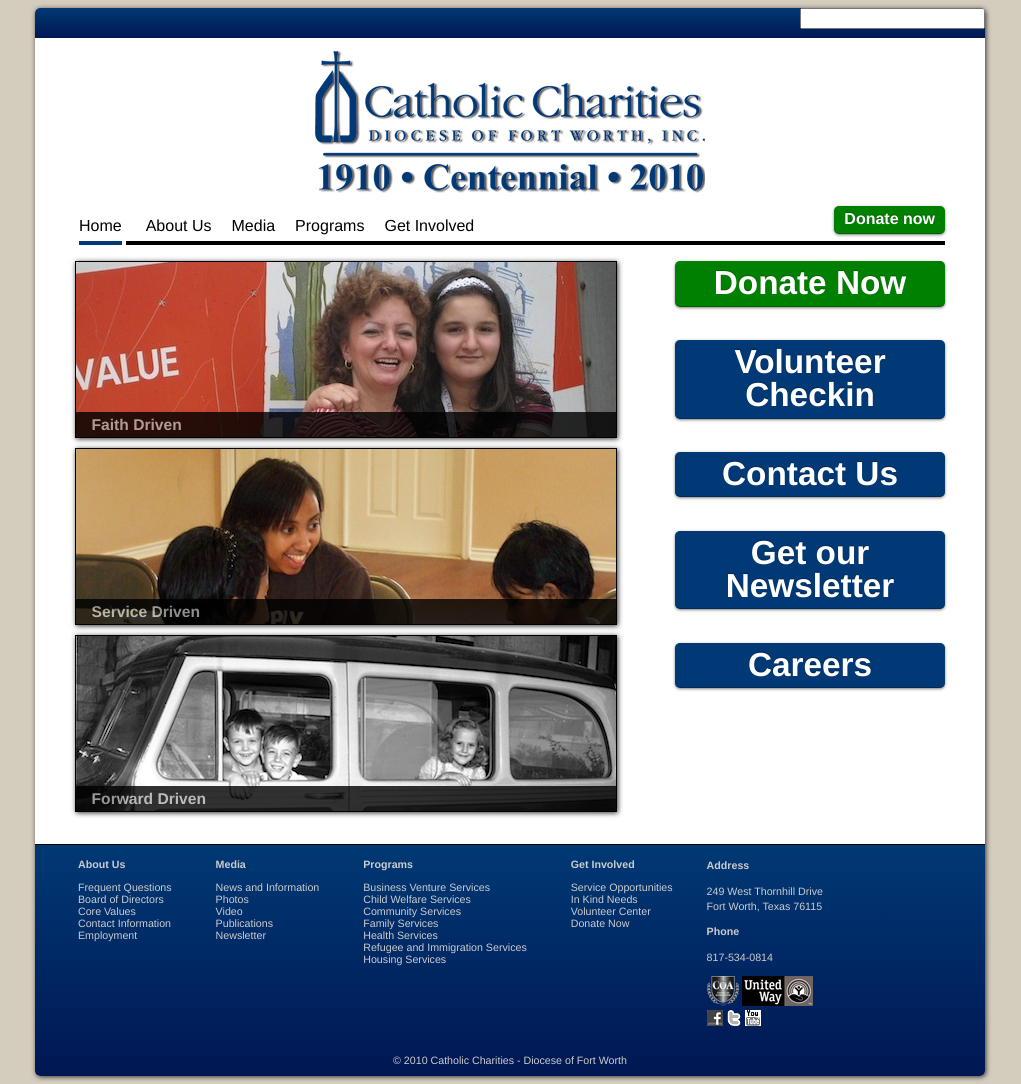
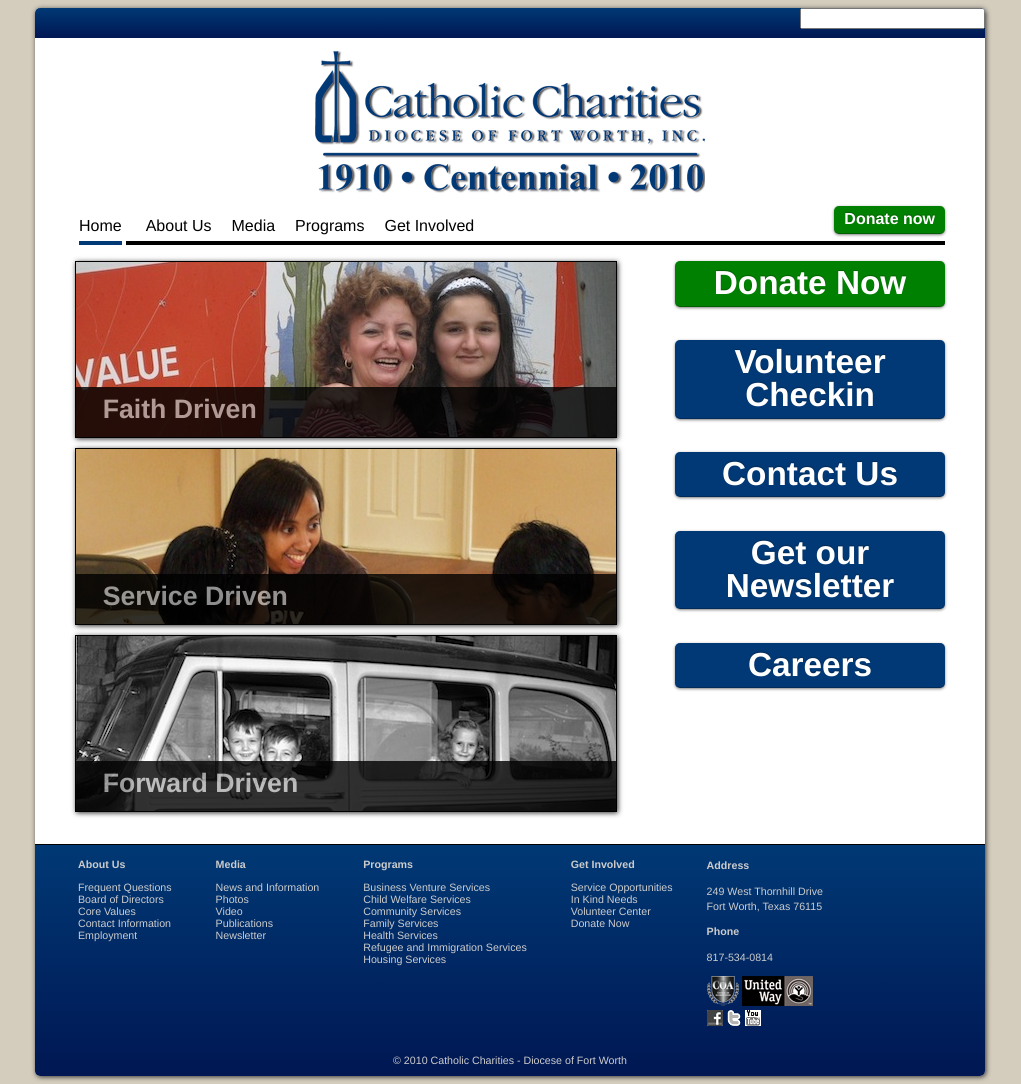
Before and after one commit to kientran/ccdofw-2010, a PHP site: page / in a window 1280 px wide. Shown: the whole page, without its empty margins (130-1151 px from the left). Run offline with PHP 8.4, Linux system fonts and the light colour scheme; some libraries are stand-ins or nearby versions.

Commit message:
Tweak Slider fonts

```diff
--- a/js/slider.js
+++ b/js/slider.js
@@ -2,8 +2,8 @@
 $(document).ready(function() {
     //Caption Sliding (Partially Hidden to Visible)
     $('.boxgrid.caption').hover(function(){
-      $(".cover", this).stop().animate({top:'100px'},{queue:false,duration:160});
+      $(".cover", this).stop().animate({top:'75px'},{queue:false,duration:160});
       }, function() {
-      $(".cover", this).stop().animate({top:'150px'},{queue:false,duration:160});
+      $(".cover", this).stop().animate({top:'125px'},{queue:false,duration:160});
     });
 });
--- a/src/screen.scss
+++ b/src/screen.scss
@@ -192,6 +192,7 @@ header {
   }
   h3 {
     color: #afafaf;
+    font-size: 2em;
     margin: 0.25em 1em;
   }
 }
@@ -206,7 +207,7 @@ header {
 }
 
 .caption .boxcaption {
-  top: 150px;
+  top: 125px;
   left: 0;
 }
 
--- a/stylesheets/screen.css
+++ b/stylesheets/screen.css
@@ -320,10 +320,11 @@ header navigation div#nav_donate {
 /* line 193, ../src/screen.scss */
 .boxgrid h3 {
   color: #afafaf;
+  font-size: 2em;
   margin: 0.25em 1em;
 }
 
-/* line 199, ../src/screen.scss */
+/* line 200, ../src/screen.scss */
 .boxcaption {
   float: left;
   position: absolute;
@@ -333,13 +334,13 @@ header navigation div#nav_donate {
   opacity: 0.8;
 }
 
-/* line 208, ../src/screen.scss */
+/* line 209, ../src/screen.scss */
 .caption .boxcaption {
-  top: 150px;
+  top: 125px;
   left: 0;
 }
 
-/* line 214, ../src/screen.scss */
+/* line 215, ../src/screen.scss */
 div#front_action a {
   text-align: center;
   font-size: 2.5em;
@@ -347,7 +348,7 @@ div#front_action a {
   margin-bottom: 1em;
 }
 
-/* line 222, ../src/screen.scss */
+/* line 223, ../src/screen.scss */
 footer {
   color: #ccc;
   margin-top: 2em;
@@ -356,39 +357,39 @@ footer {
   background-image: -moz-linear-gradient(top, #003975 0%, #001753 100%);
   font-size: 0.8em;
 }
-/* line 224, ../src/screen.scss */
+/* line 225, ../src/screen.scss */
 footer table {
   padding: 0;
   margin: 0;
 }
-/* line 228, ../src/screen.scss */
+/* line 229, ../src/screen.scss */
 footer a {
   color: #ccc;
 }
-/* line 231, ../src/screen.scss */
+/* line 232, ../src/screen.scss */
 footer a:hover {
   color: white;
   text-decoration: underline;
 }
-/* line 240, ../src/screen.scss */
+/* line 241, ../src/screen.scss */
 footer table tr td {
   vertical-align: top;
 }
-/* line 243, ../src/screen.scss */
+/* line 244, ../src/screen.scss */
 footer li {
   list-style: none;
 }
-/* line 246, ../src/screen.scss */
+/* line 247, ../src/screen.scss */
 footer .footer_head {
   font-weight: bold;
   color: #ccc;
   margin-bottom: 1em;
 }
-/* line 252, ../src/screen.scss */
+/* line 253, ../src/screen.scss */
 footer #footer_address p {
   margin-left: 30px;
 }
-/* line 256, ../src/screen.scss */
+/* line 257, ../src/screen.scss */
 footer #copyright {
   text-align: center;
   padding: 1em;
```
